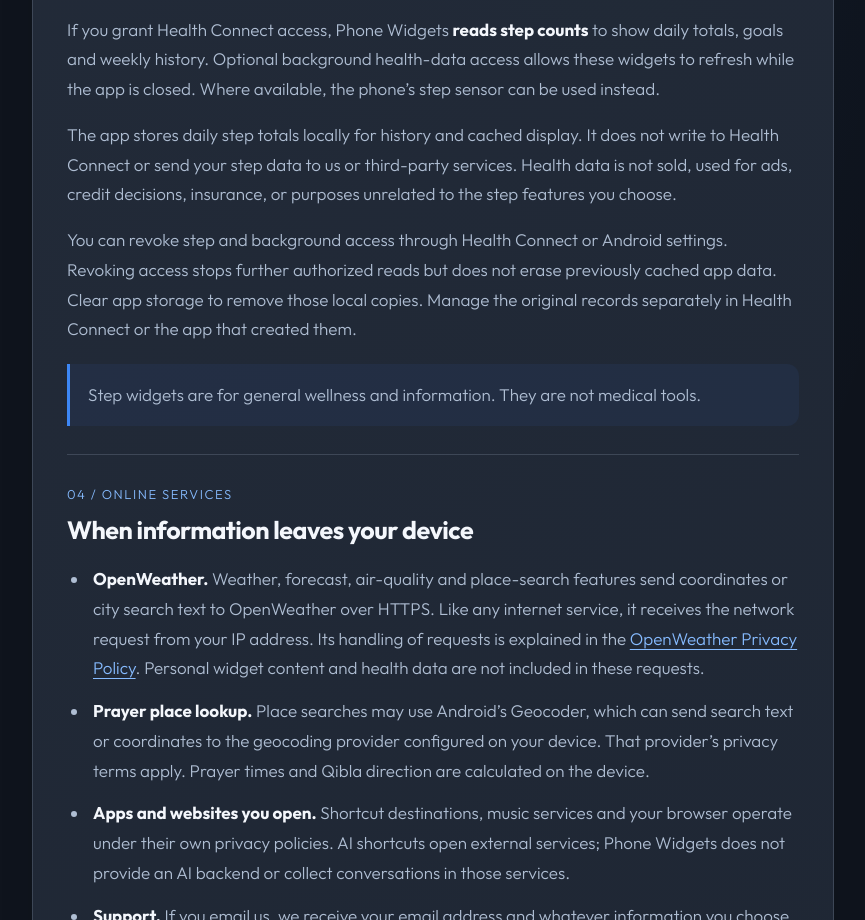
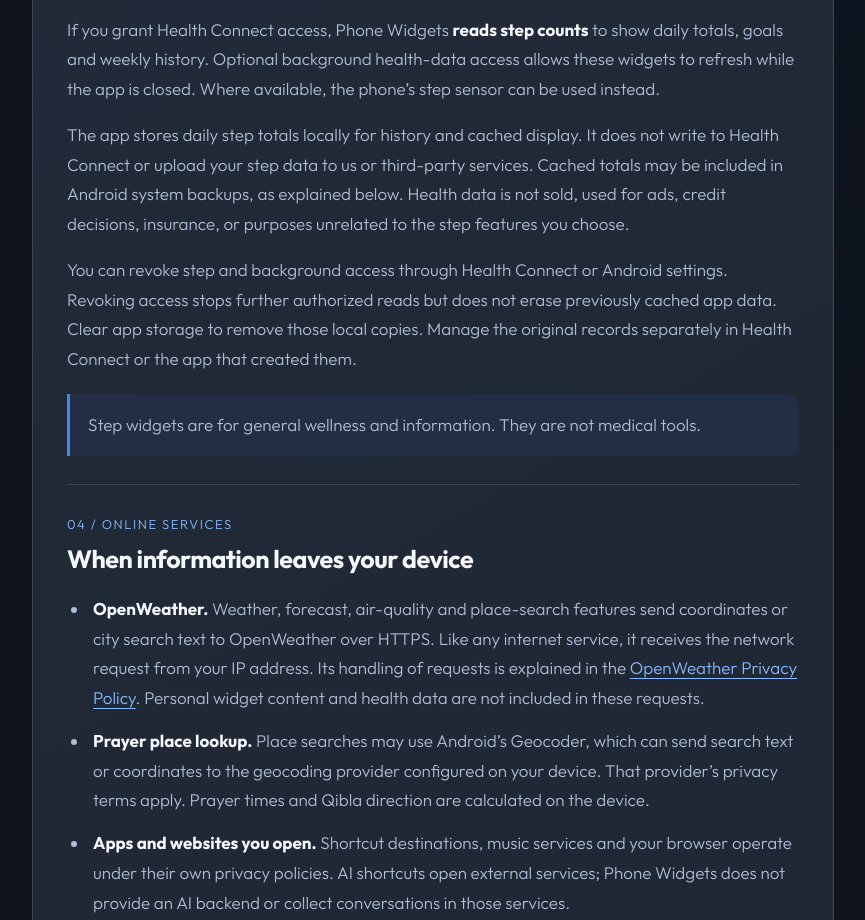
Before and after one commit to thefaisalurrehman/thefaisalurrehman.github.io, a plain HTML site: page phone-widgets-privacy-policy.html in a window 1280 px wide. Shown: the part 2169-3089 px from the top of the page, without its empty margins (338-1203 px from the left). Drawn offline with Linux system fonts and the light colour scheme.

Commit message:
Clarify backup handling for cached step totals

```diff
--- a/phone-widgets-privacy-policy.html
+++ b/phone-widgets-privacy-policy.html
@@ -44,7 +44,7 @@
 <li><strong>Device information and sensors.</strong> Widgets read relevant battery, storage, memory, network status, alarm, compass and step-sensor information locally. Activity-recognition permission is used for phone-sensor step counting. Wallpaper permission applies when you choose to set a theme wallpaper.</li>
 <li><strong>Apps and shortcuts.</strong> The app reads relevant launchable apps, music apps and icon packs to let you select shortcuts and icons. It does not upload an installed-app inventory. Opening a shortcut hands control to the chosen app or website.</li>
 </ul></section>
-<section id="health"><span class="num">03 / HEALTH CONNECT</span><h2>Your steps stay local</h2><p>If you grant Health Connect access, Phone Widgets <strong>reads step counts</strong> to show daily totals, goals and weekly history. Optional background health-data access allows these widgets to refresh while the app is closed. Where available, the phone’s step sensor can be used instead.</p><p>The app stores daily step totals locally for history and cached display. It does not write to Health Connect or send your step data to us or third-party services. Health data is not sold, used for ads, credit decisions, insurance, or purposes unrelated to the step features you choose.</p><p>You can revoke step and background access through Health Connect or Android settings. Revoking access stops further authorized reads but does not erase previously cached app data. Clear app storage to remove those local copies. Manage the original records separately in Health Connect or the app that created them.</p><p class="note">Step widgets are for general wellness and information. They are not medical tools.</p></section>
+<section id="health"><span class="num">03 / HEALTH CONNECT</span><h2>Your steps stay local</h2><p>If you grant Health Connect access, Phone Widgets <strong>reads step counts</strong> to show daily totals, goals and weekly history. Optional background health-data access allows these widgets to refresh while the app is closed. Where available, the phone’s step sensor can be used instead.</p><p>The app stores daily step totals locally for history and cached display. It does not write to Health Connect or upload your step data to us or third-party services. Cached totals may be included in Android system backups, as explained below. Health data is not sold, used for ads, credit decisions, insurance, or purposes unrelated to the step features you choose.</p><p>You can revoke step and background access through Health Connect or Android settings. Revoking access stops further authorized reads but does not erase previously cached app data. Clear app storage to remove those local copies. Manage the original records separately in Health Connect or the app that created them.</p><p class="note">Step widgets are for general wellness and information. They are not medical tools.</p></section>
 <section id="services"><span class="num">04 / ONLINE SERVICES</span><h2>When information leaves your device</h2><ul>
 <li><strong>OpenWeather.</strong> Weather, forecast, air-quality and place-search features send coordinates or city search text to OpenWeather over HTTPS. Like any internet service, it receives the network request from your IP address. Its handling of requests is explained in the <a href="https://openweather.co.uk/privacy-policy">OpenWeather Privacy Policy</a>. Personal widget content and health data are not included in these requests.</li>
 <li><strong>Prayer place lookup.</strong> Place searches may use Android’s Geocoder, which can send search text or coordinates to the geocoding provider configured on your device. That provider’s privacy terms apply. Prayer times and Qibla direction are calculated on the device.</li>
```
